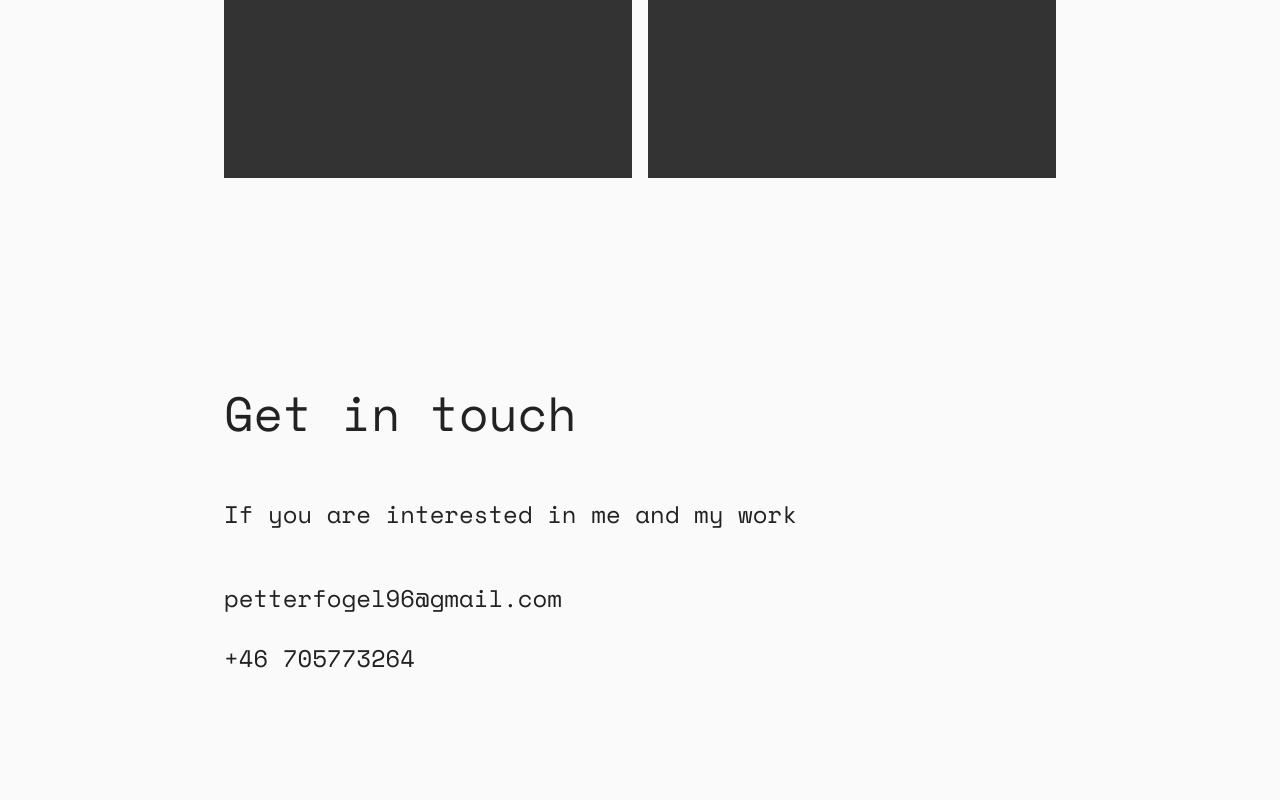
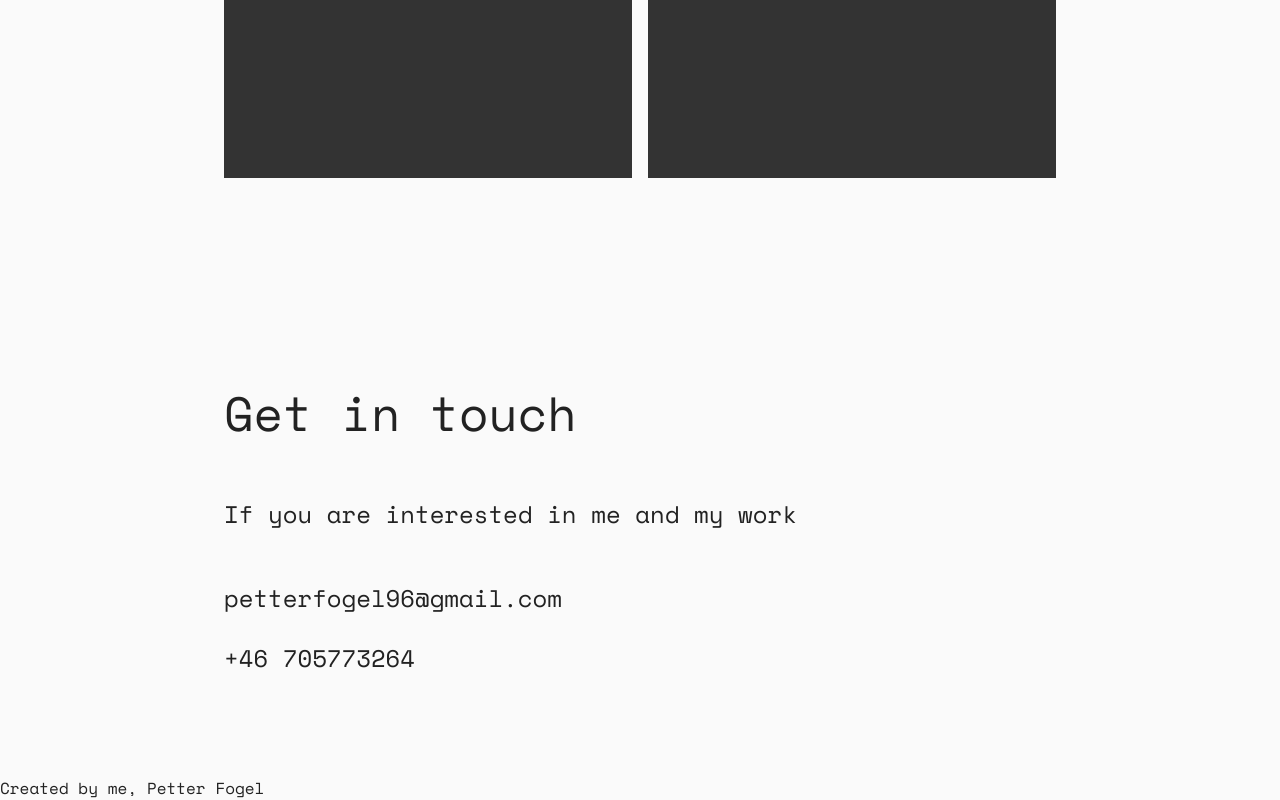
Before and after one commit to PetterFogel/portfolio, a React (Create React App) app: page / in a window 1280 px wide. Shown: the part 2815-3615 px from the top of the page. Before the commit the page ends 3591 px from the top, so only its background shows below. Built offline with nearby package versions, Linux system fonts and the light colour scheme.

Commit message:
Add a footer with paragraph.

```diff
--- a/src/App.tsx
+++ b/src/App.tsx
@@ -2,12 +2,16 @@ import { Fragment } from 'react';
 import './App.css';
 import Navigation from './components/navigation/navigation';
 import MainContent from './components/pages/mainContent';
+import classes from './styles/global.module.css';
 
 function App() {
   return (
     <Fragment>
       <Navigation />
       <MainContent />
+      <footer className={classes.footer}>
+        Created by me, Petter Fogel
+      </footer>
     </Fragment>
   );
 }
```
